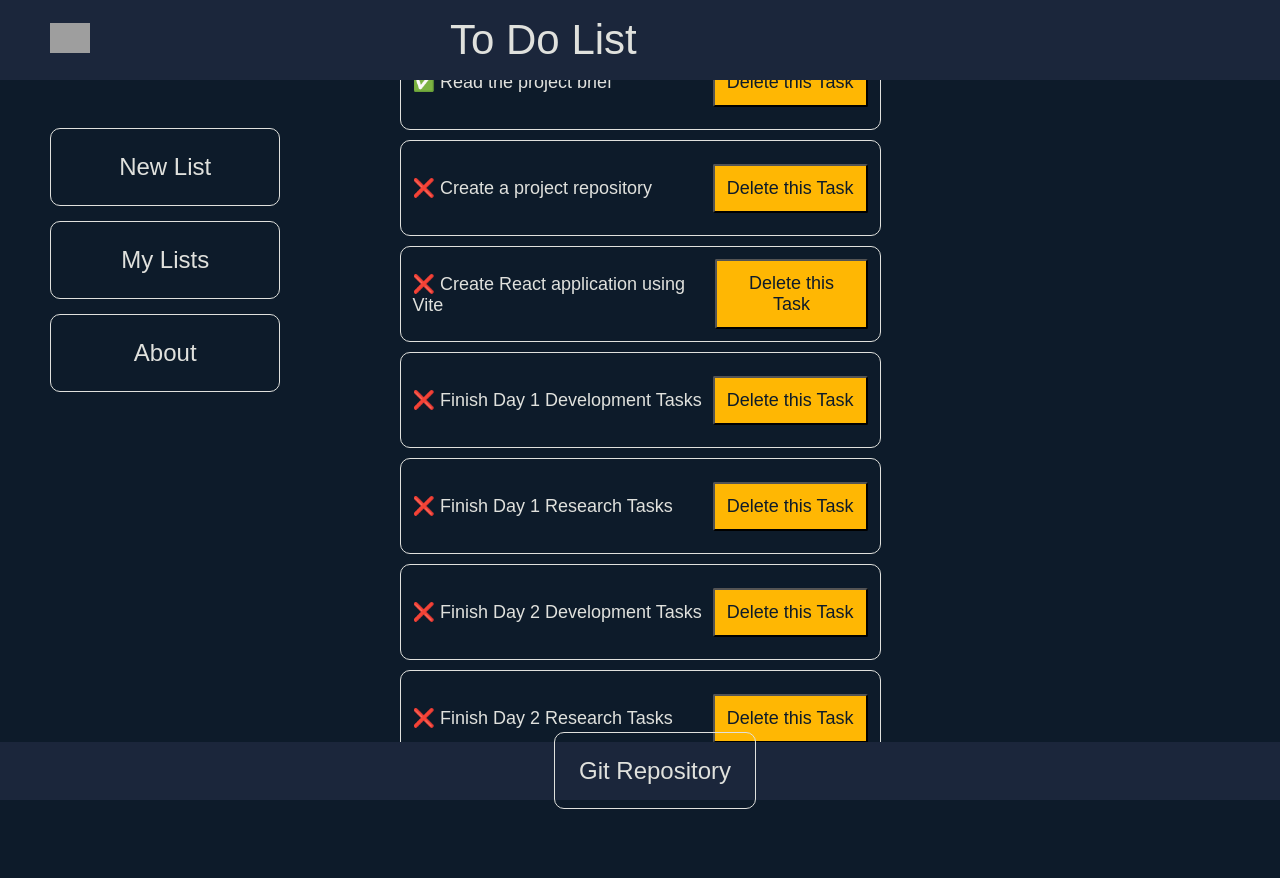
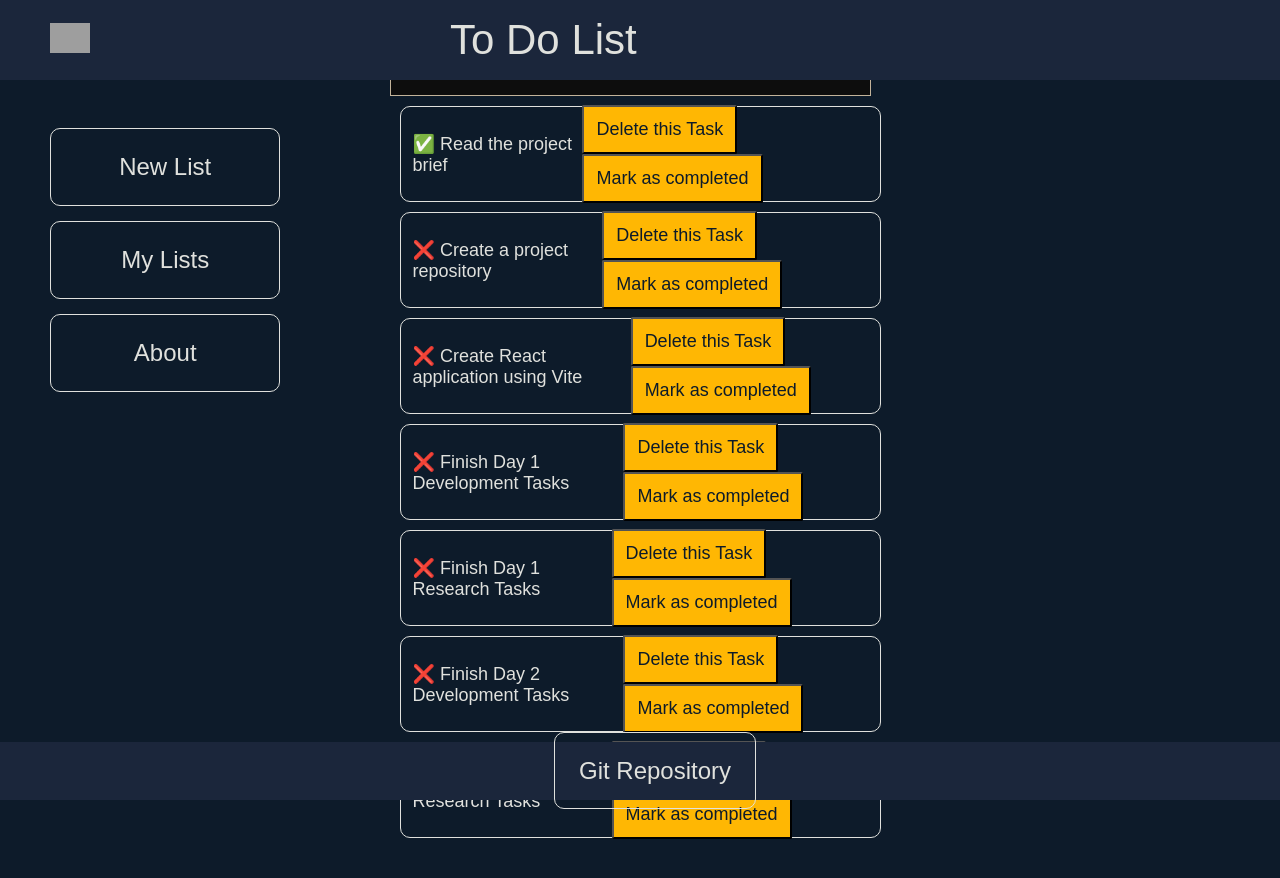
Before and after one commit to sllorens-cuenca/to-do-listRefactor, a React (Vite) app in the folder toDoList/: page /my-lists in a window 1280 px wide. Shown: the top 878 px of the page. Built offline with nearby package versions, Linux system fonts and the light colour scheme; grey boxes are pictures that could not be loaded.

Commit message:
add mark as completed button

```diff
--- a/toDoList/package.json
+++ b/toDoList/package.json
@@ -12,7 +12,8 @@
   "dependencies": {
     "react": "^18.3.1",
     "react-dom": "^18.3.1",
-    "react-router-dom": "^7.1.5"
+    "react-router-dom": "^7.1.5",
+    "uuid": "^11.0.5"
   },
   "devDependencies": {
     "@eslint/js": "^9.17.0",
--- a/toDoList/src/App.jsx
+++ b/toDoList/src/App.jsx
@@ -12,12 +12,13 @@ import NewList from "./pages/NewList";
 import About from "./pages/about";
 import NotFound from "./pages/NotFound";
 
+import {v4 as uuid} from 'uuid'
 import './App.css'
 
 function App() {
 
     const [taskToDisplay, setTasktoDisplay] = useState(tasks);
-    // const [newTasks, setNewTasks] = useState([]);
+
 
     const deleteTask = (TaskId) => {
 
@@ -27,34 +28,21 @@ function App() {
         setTasktoDisplay(newTaskArr);
     }
 
-    // const newDeleteTask = (TaskId) => {
-
-    //     const newTaskArr = newTasks.filter((taskObj) => {
-    //         return taskObj.id !== TaskId;
-    //     });
-    //     setNewTasks(newTaskArr);
-    // }
-
-    console.log("::::::::::::::::" + taskToDisplay);
 
     // create new task
   const createTask = (taskDetail) => {
+    setTasktoDisplay([...taskToDisplay, {...taskDetail, id: uuid()}]);
+  }
 
-    const taskId = taskToDisplay.map((task) => task.id);
-    const maxId = Math.max(...taskId);
-    const nextId = maxId + 1;
-
-    const newTask = {
-      ...taskDetail,
-      id: nextId
-    }
-
-    // const newList = [newId, ...taskToDisplay];
-
-    // setNewTasks([...newTasks, newTask]);
-  }
-//   <AddNewTask callbackToCreate = {createTask}/>
-
+  //mark as completed
+//   const completedTask = () => {
+//     setTasktoDisplay((prevState) => {
+//         return {
+//             ...prevState,
+//             completed: !prevState
+//         };
+//     });
+// }
 
     return (
         <>
@@ -64,19 +52,9 @@ function App() {
             <Routes>
                 <Route path="/" element={<NewList  callbackToCreate={createTask} tasksArr={taskToDisplay} callbackToDelete={deleteTask}/>} />
                 <Route path="/about" element={<About />} />
-                <Route path="/my-lists" element={<List tasksArr={taskToDisplay} callbackToDelete = {deleteTask}/>} />
+                <Route path="/my-lists" element={<List callbackToCreate={createTask} setTaskToDisplay={setTasktoDisplay} tasksArr={taskToDisplay} callbackToDelete = {deleteTask}/>} />
                 <Route path="*" element={<NotFound />} />
             </Routes>
-
-
-
-            {/* <Routes>
-                <Route path="/" element={<NewList  callbackToCreate={createTask} tasksArr={taskToDisplay} callbackToDelete={deleteTask} newcallbackToDelete = {newDeleteTask}/>} />
-                <Route path="/about" element={<About />} />
-                <Route path="/my-lists" element={<List newTasks={newTasks}tasksArr={taskToDisplay} callbackToDelete = {deleteTask} newcallbackToDelete = {newDeleteTask} />} />
-                <Route path="*" element={<NotFound />} />
-            </Routes> */}
-
 
             <Footer />
         </>
--- a/toDoList/src/components/Listitem.jsx
+++ b/toDoList/src/components/Listitem.jsx
@@ -1,29 +1,6 @@
-
-// function ListItem(props) {
-
-//     return (
-//         <div>
-//             <p>{props.listDetails.completed ? "✅" : "❌"} {props.listDetails.task}</p>
-
-//             <div>
-//                 <button onClick={() => { props.callbackToDelete(props.listDetails.id) }}>
-//                     Delete this Task
-//                 </button>
-//             </div>
-//         </div>
-//     );
-// }
-
-// export default ListItem;
-
-//Iscompleted condition
-//.map()
-
-
-// import { Link } from "react-router-dom";
 
 function ListItem(props) {
-
+    console.log(props   )
     return (
         <div className="list-item">
             <p>{props.listDetails.completed ? "✅" : "❌"} {props.listDetails.task}</p>
@@ -38,13 +15,11 @@ function ListItem(props) {
                  }}>
                     Delete this Task
                 </button>
-
-                {/* <button onClick={() => { props.callbackToDelete(props.listDetails.id),  props.newcallbackToDelete(props.listDetails.id) }}>
-                    Delete this Task
-
-
-                      props.listDetails.id > 8 ?  props.newcallbackToDelete(props.listDetails.id) : props.callbackToDelete(props.listDetails.id)
-                </button> */}
+                <button onClick={() => {
+                    props.setTaskToDisplay(prev => prev.map(task => task.id === props.listDetails.id ? {...task, completed: !task.completed} : task))
+                 }}>
+                    Mark as completed
+                </button>
 
 
             </div>
--- a/toDoList/src/pages/List.jsx
+++ b/toDoList/src/pages/List.jsx
@@ -1,17 +1,28 @@
+import AddNewTask from "../components/AddNewTask";
 import ListItem from "../components/listItem";
 
 
 
-function List(props) {
-    console.log(props.tasksArr)
+function List({callbackToCreate, callbackToDelete, tasksArr,  setTaskToDisplay}) {
+
+console.log(setTaskToDisplay)
+
+
+    console.log(tasksArr)
     return (
-        <div className="page">
-            {props.tasksArr.map((listObj) => {
-                return (
-                    <ListItem listDetails={listObj} callbackToDelete={props.callbackToDelete} />
-                )
-            })}
+        <div>
+            <div>
+                <AddNewTask callbackToCreate={callbackToCreate} />
+            </div>
+            <div className="page">
+                {tasksArr.map((listObj) => {
+                    return (
+                        <ListItem setTaskToDisplay={setTaskToDisplay} listDetails={listObj} callbackToDelete={callbackToDelete} />
+                    )
+                })}
+            </div>
         </div>
+
     )
 
 }
```
Also changed, not shown: 1 other file (tests, documents, lock files or other folders).
